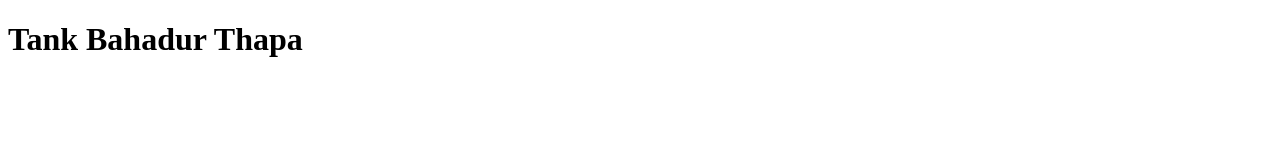
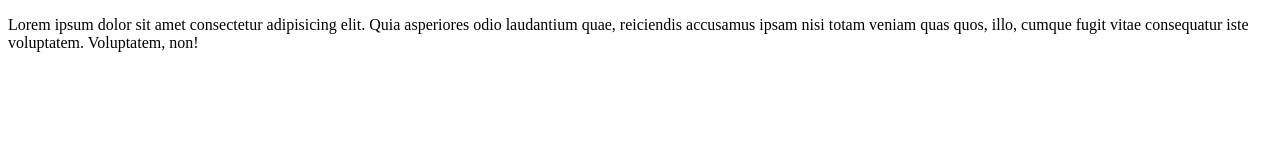
Before and after one commit to rabin31/Simple_Calculator, a plain HTML site: page index.html in a window 1280 px wide. Drawn offline with Linux system fonts and the light colour scheme.

Commit message:
paragraph add

```diff
--- a/index.html
+++ b/index.html
@@ -6,7 +6,7 @@
     <title>My app</title>
 </head>
 <body>
-    <h1>Tank Bahadur Thapa</h1>
+    <p>Lorem ipsum dolor sit amet consectetur adipisicing elit. Quia asperiores odio laudantium quae, reiciendis accusamus ipsam nisi totam veniam quas quos, illo, cumque fugit vitae consequatur iste voluptatem. Voluptatem, non!</p>
     <script src="script.js"></script>
 </body>
 </html>
```
